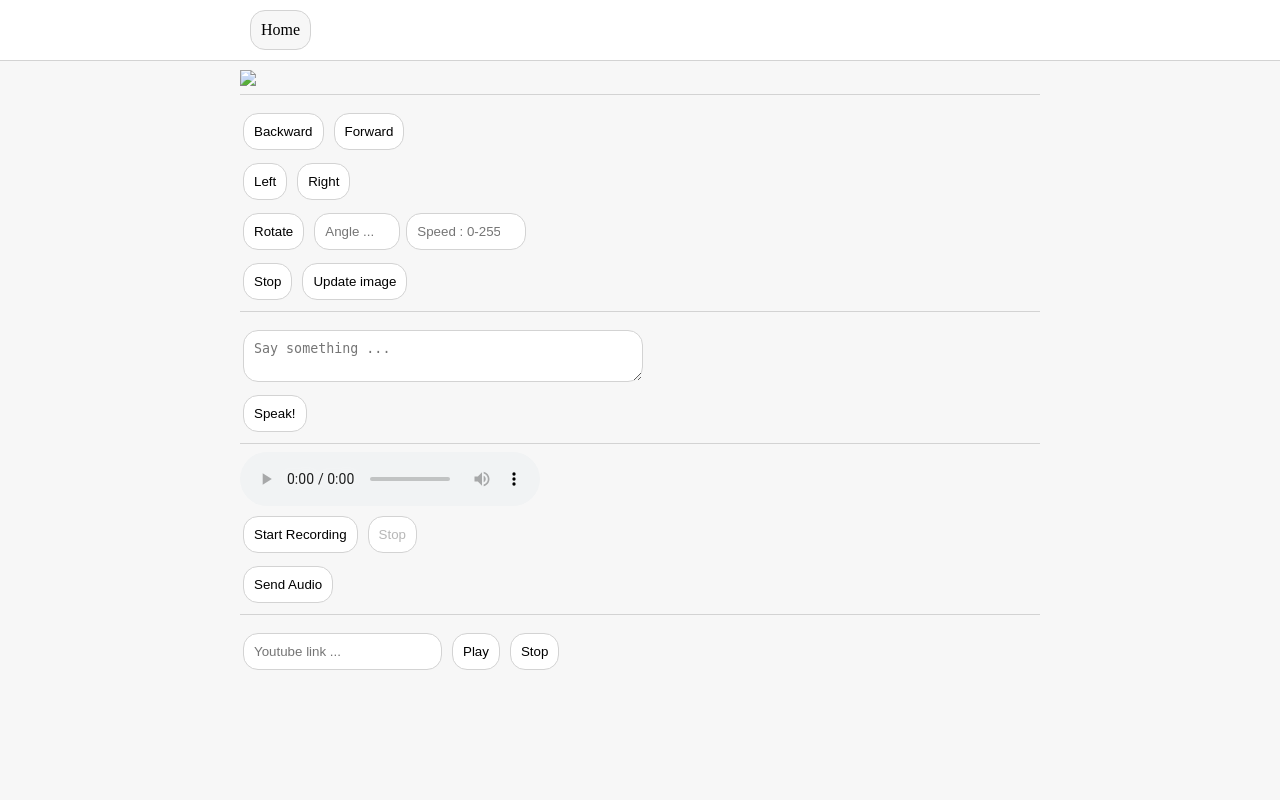
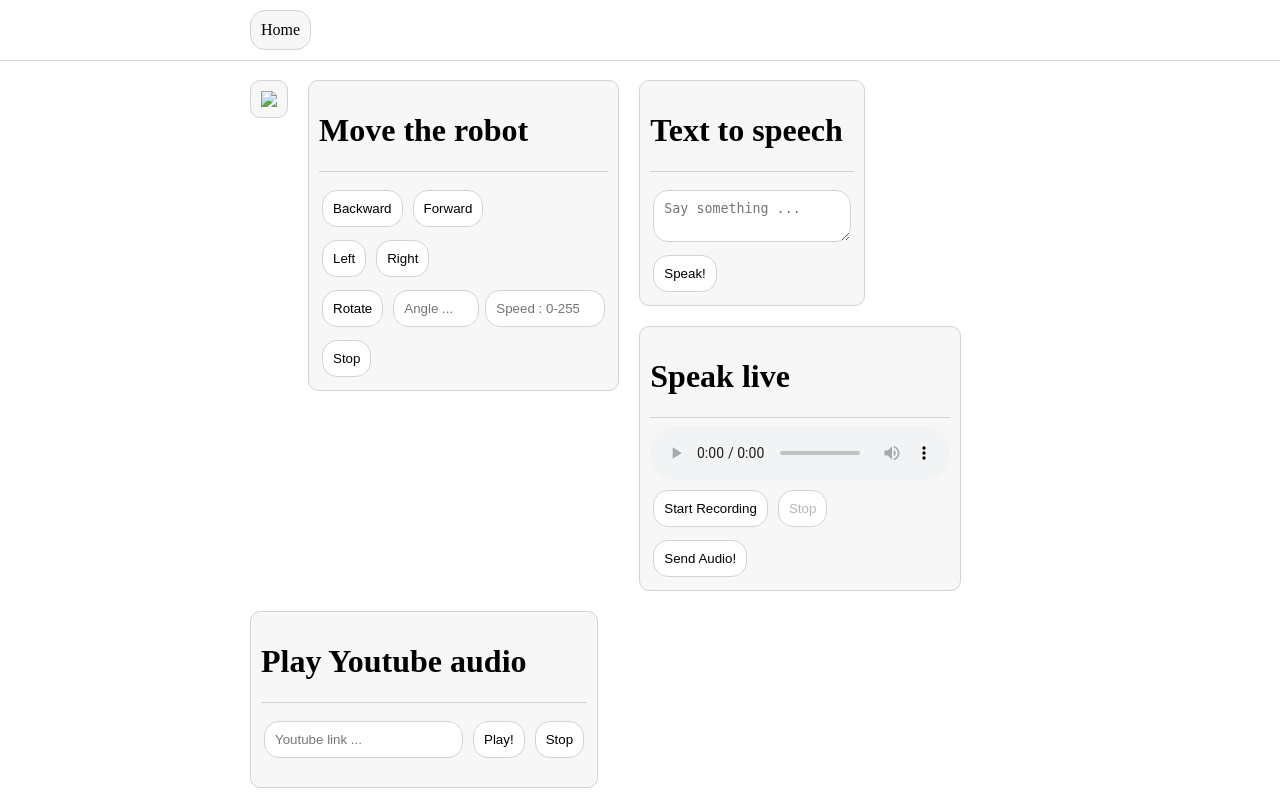
Before and after one commit to ps-nithin/zumo-robot, a PHP site: page /zumo-web/index.php in a window 1280 px wide. Run offline with PHP 8.4, Linux system fonts and the light colour scheme.

Commit message:
Add files via upload

```diff
--- a/zumo-web/index.php
+++ b/zumo-web/index.php
@@ -15,8 +15,9 @@
 <!--
 <div id="snapshotDiv"><img id="snapshot" src="second.jpg" class="menu_item"></img></div><hr>
 -->
-<img id="mjpeg_dest" class=""></img>
-<hr>
+<div class="container"><img id="mjpeg_dest" class=""></img></div>
+<div class="wrapper">
+<div class="container"><h1>Move the robot</h1><hr>
 <button type="button" id="backward" class="menu_item_motor">Backward</button>
 <button type="button" id="forward" class="menu_item_motor">Forward</button><br>
 <button type="button" id="spin_cw" class="menu_item_motor">Left</button>
@@ -24,20 +25,25 @@
 <button type="button" id="rotateButton" class="menu_item_motor">Rotate</button>
 <input id="angle" class="menu_item_motor" type="number" min="-180" max="180" placeholder="Angle ..."/><input id="dutycycle" class="menu_item_motor" type="number" min="0" max="255" placeholder="Speed : 0-255"/><br>
 <button type="button" id="stop" class="menu_item_motor">Stop</button>
-<button type="button" id="updateSnapshot" class="menu_item">Update image</button><hr>
+<!--
+<button type="button" id="updateSnapshot" class="menu_item">Update image</button>-->
+</div><div class="container"><h1>Text to speech</h1><hr>
 <textarea id="text_to_speak" placeholder="Say something ..." class="menu_item"></textarea><br>
-<button type="button" id="speak" class="menu_item">Speak!</button><hr>
+<button type="button" id="speak" class="menu_item">Speak!</button></div>
+<div class="container">
+<h1>Speak live</h1><hr>
 <div class="audio-record">
 <div class="playback">
 <audio src="" controls id="audio-playback"></audio>
 </div>
 <button id="recordButton" class="menu_item">Start Recording</button>
 <button id="stopButton" class="menu_item">Stop</button></div>
-<button id="downloadButton" class="menu_item">Send Audio</button><hr>
+<button id="downloadButton" class="menu_item">Send Audio!</button>
+</div><div class="container"><h1>Play Youtube audio</h1><hr>
 <input id="yt_link" class="menu_item" placeholder="Youtube link ..."/>
-<button id="playMusic" class="menu_item">Play</button>
-<button id="stopMusic" class="menu_item">Stop</button><p>
+<button id="playMusic" class="menu_item">Play!</button>
+<button id="stopMusic" class="menu_item">Stop</button><p></div>
 <script src="script.js"></script>
-</div>
+</div></div>
 </body>
 </html>
--- a/zumo-web/play_music.php
+++ b/zumo-web/play_music.php
@@ -1,5 +1,5 @@
 <?php
 $link=$_GET['ytlink'];
 echo $link;
-system("youtube-dl -g --format bestaudio $link | cvlc - vlc://quit");
+system("yt-dlp -g --format bestaudio $link | cvlc - vlc://quit");
 ?>
--- a/zumo-web/script.js
+++ b/zumo-web/script.js
@@ -38,14 +38,14 @@ $(document).ready(function(){
   $('#spin_cw').click(function(){
     this_=$(this);
     this_.css("background-color","lightblue");
-    $.get("spin.php",{angle:-10},function(data,status_){
+    $.get("spin.php",{angle:-15,dutycycle:255},function(data,status_){
       updateImage(this_);
     });
   });
   $('#spin_acw').click(function(){
     this_=$(this);
     this_.css("background-color","lightblue");
-    $.get("spin.php",{angle:10},function(data,status_){
+    $.get("spin.php",{angle:15,dutycycle:255},function(data,status_){
       updateImage(this_);
     });
   });
@@ -59,8 +59,15 @@ $(document).ready(function(){
 
   $('#speak').click(function(){
     text_to_speak=$('#text_to_speak').val();
+    if (text_to_speak.length==0){
+      return 0;
+    }
+    this_=$(this);
+    this_.prop("disabled",true);
+    this_.html("Playing ...");
     $.post("speak.php",{text: text_to_speak},function(status_){
-      ;
+      this_.prop("disabled",false);
+      this_.html("Speak!");
     });
   });
 
@@ -74,7 +81,8 @@ $(document).ready(function(){
     stopRecording();
   });
   $('#downloadButton').click(function(){
-    downloadRecording();
+    this_=$(this);
+    downloadRecording(this_);
   });
   $('#updateSnapshot').click(function(){
     $(this).css("background-color","lightblue");
@@ -83,17 +91,21 @@ $(document).ready(function(){
 
   $('#playMusic').click(function(){
     var url=$('#yt_link').val();
+    if (url.length==0){
+      return 0;
+    }
     this_=$(this);
-    $('#playMusic').css("background-color","lightblue");
     $('#playMusic').prop("disabled",true);
+    this_.html("Playing ...");
     $.get('play_music.php',{ytlink:url},function(data,status_){
-      this_.css("background-color","white");
       this_.prop("disabled",false);
+      this_.html("Play!");
     });
   });
   $('#stopMusic').click(function(){
     $.get('stop_music.php',function(data,status_){
       $('#playMusic').prop("disabled",false);
+      $('#playMusic').html("Play!");
     });
   });
 
@@ -159,12 +171,14 @@ function stopRecording(){
   audio_stream.getAudioTracks()[0].stop();
 }
 
-function downloadRecording(){
+function downloadRecording(this_){
   var name=new Date();
   var res=name.toISOString().slice(0,10);
   var fileName=res+'.wav';
   var fd=new FormData();
   fd.append("audio_data",voiceBlob,fileName);
+  this_.html("Playing ...");
+  this_.prop("disabled",true);
   $.ajax({
     url: "voice.php",
     method: "POST",
@@ -173,11 +187,12 @@ function downloadRecording(){
     data: fd,
     enctype: 'multipart/form-data',
     success: function(data){
-        alert(data);
+	this_.prop("disabled",false);
+	this_.html("Send audio!");
     },
     error: function(err){
       ;
     }
   });
-  location.reload();
+  //location.reload();
 }
--- a/zumo-web/style.css
+++ b/zumo-web/style.css
@@ -11,11 +11,10 @@ max-width:800px;
 margin:auto;
 }
 html{
-background-color:#F7F7F7;
+background-color:white;
 }
 body{
 margin:auto;
-background-color:#F7F7F7;
 }
 hr{
 border:none;
@@ -28,6 +27,15 @@ padding:10px;
 margin:auto;
 margin-bottom:50px;
 margin-top:60px;
+}
+.container{
+background-color:#F7F7F7;
+width:fit-content;
+margin:10px;
+float:left;
+padding:10px;
+border-radius:10px;
+border: 1px solid lightgrey;
 }
 #dutycycle {
 width:9em;
@@ -87,7 +95,7 @@ background-color:#F7F7F7;
 }
 
 textarea{
-width: 50%;
+width:fit-content;
 }
 
 #streamImage {
--- a/zumo-web/voice.php
+++ b/zumo-web/voice.php
@@ -1,4 +1,4 @@
 <?php
 $voice=$_FILES['audio_data']['tmp_name'];
-system("cvlc $voice");
+system("cvlc --play-and-exit $voice");
 ?>
```
Also changed, not shown: zumo-web/backward.php (+3 -10 lines), zumo-web/forward.php (+3 -10 lines), zumo-web/spin.php (+8 -18 lines).
